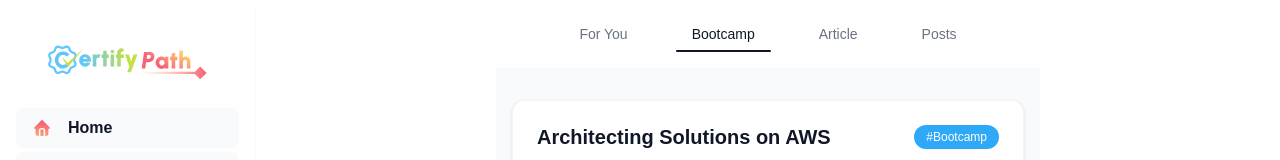
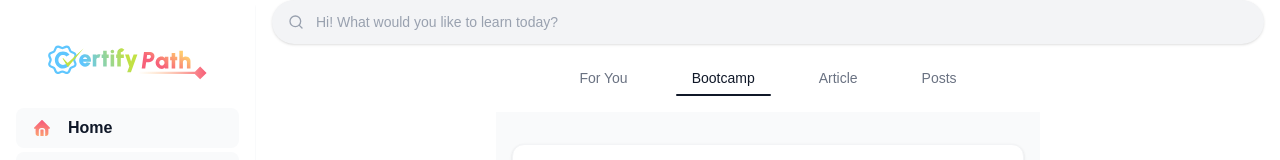
Before and after one commit to lulultfh/CertifyPath, a Next.js app: page / in a window 1280 px wide. Shown: the top 160 px of the page. Built offline with nearby package versions, Linux system fonts and the light colour scheme.

Commit message:
feat: update search and navbar

```diff
--- a/components/navbar.tsx
+++ b/components/navbar.tsx
@@ -1,21 +1,25 @@
-'use client'
-import React, { useState } from 'react'
-import BootcampCards from './bootcamp'
-import ArticleCards from './article'
+"use client";
+import React, { useState } from "react";
+import BootcampCards from "./bootcamp";
+import ArticleCards from "./article";
+import SearchBar from "./search";
 
 export default function Navbar() {
-    const [activeTab, setActiveTab] = useState('Bootcamp')
+  const [activeTab, setActiveTab] = useState("Bootcamp");
 
   const navItems = [
-        { name: 'For You', id: 'foryou' },
-        { name: 'Bootcamp', id: 'bootcamp' },
-        { name: 'Article', id: 'article' },
-        { name: 'Posts', id: 'posts' }
-    ]
+    { name: "For You", id: "foryou" },
+    { name: "Bootcamp", id: "bootcamp" },
+    { name: "Article", id: "article" },
+    { name: "Posts", id: "posts" },
+  ];
 
   return (
     <div className="w-full bg-white border-b border-gray-200">
-            <div className="max-w-4xl mx-auto">
+      <div className="max-w-5xl mx-auto px-4">
+        <div className="w-full">
+          <SearchBar />
+        </div>
         <nav className="flex justify-center items-center py-4">
           <div className="flex space-x-8">
             {navItems.map((item) => (
@@ -24,8 +28,8 @@ export default function Navbar() {
                 onClick={() => setActiveTab(item.name)}
                 className={`relative px-4 py-2 text-sm font-medium transition-colors duration-200 ${
                   activeTab === item.name
-                                        ? 'text-gray-900'
-                                        : 'text-gray-500 hover:text-gray-700'
+                    ? "text-gray-900"
+                    : "text-gray-500 hover:text-gray-700"
                 }`}
               >
                 {item.name}
@@ -37,14 +41,13 @@ export default function Navbar() {
           </div>
         </nav>
         {/* Tampilkan BootcampCards jika tab Bootcamp aktif */}
-                {activeTab === 'Bootcamp' && (
+        {activeTab === "Bootcamp" && (
           <div className="flex justify-center items-center min-h-screen">
             <BootcampCards />
-
           </div>
         )}
-                {activeTab === 'Article' && <ArticleCards />}
+        {activeTab === "Article" && <ArticleCards />}
       </div>
     </div>
-    )
+  );
 }
--- a/components/search.tsx
+++ b/components/search.tsx
@@ -18,6 +18,8 @@ export default function Search() {
   const router = useRouter();
   const [query, setQuery] = useState("");
   const [showDropdown, setShowDropdown] = useState(false);
+  const containerRef = useRef<HTMLDivElement>(null);
+  const inputRef = useRef<HTMLInputElement>(null);
 
   type SearchResult = {
     id: number;
@@ -27,7 +29,22 @@ export default function Search() {
   };
 
   const [results, setResults] = useState<SearchResult[]>([]);
-  const inputRef = useRef<HTMLInputElement>(null);
+
+  // ✅ Tutup dropdown saat klik di luar komponen
+  useEffect(() => {
+    const handleClickOutside = (event: MouseEvent) => {
+      if (
+        containerRef.current &&
+        !containerRef.current.contains(event.target as Node)
+      ) {
+        setShowDropdown(false);
+      }
+    };
+    document.addEventListener("mousedown", handleClickOutside);
+    return () => {
+      document.removeEventListener("mousedown", handleClickOutside);
+    };
+  }, []);
 
   useEffect(() => {
     const fetchResults = async () => {
@@ -81,7 +98,7 @@ export default function Search() {
   }, [query]);
 
   return (
-    <div className="relative w-full">
+    <div ref={containerRef} className="relative w-full">
       <div className="flex items-center bg-gray-100 rounded-full px-4 py-3 shadow-sm focus-within:ring-2 focus-within:ring-blue-300 transition-all">
         <FiSearch className="text-gray-400 mr-3" />
         <input
```
Lines whose indentation alone changed are shown as unchanged.
